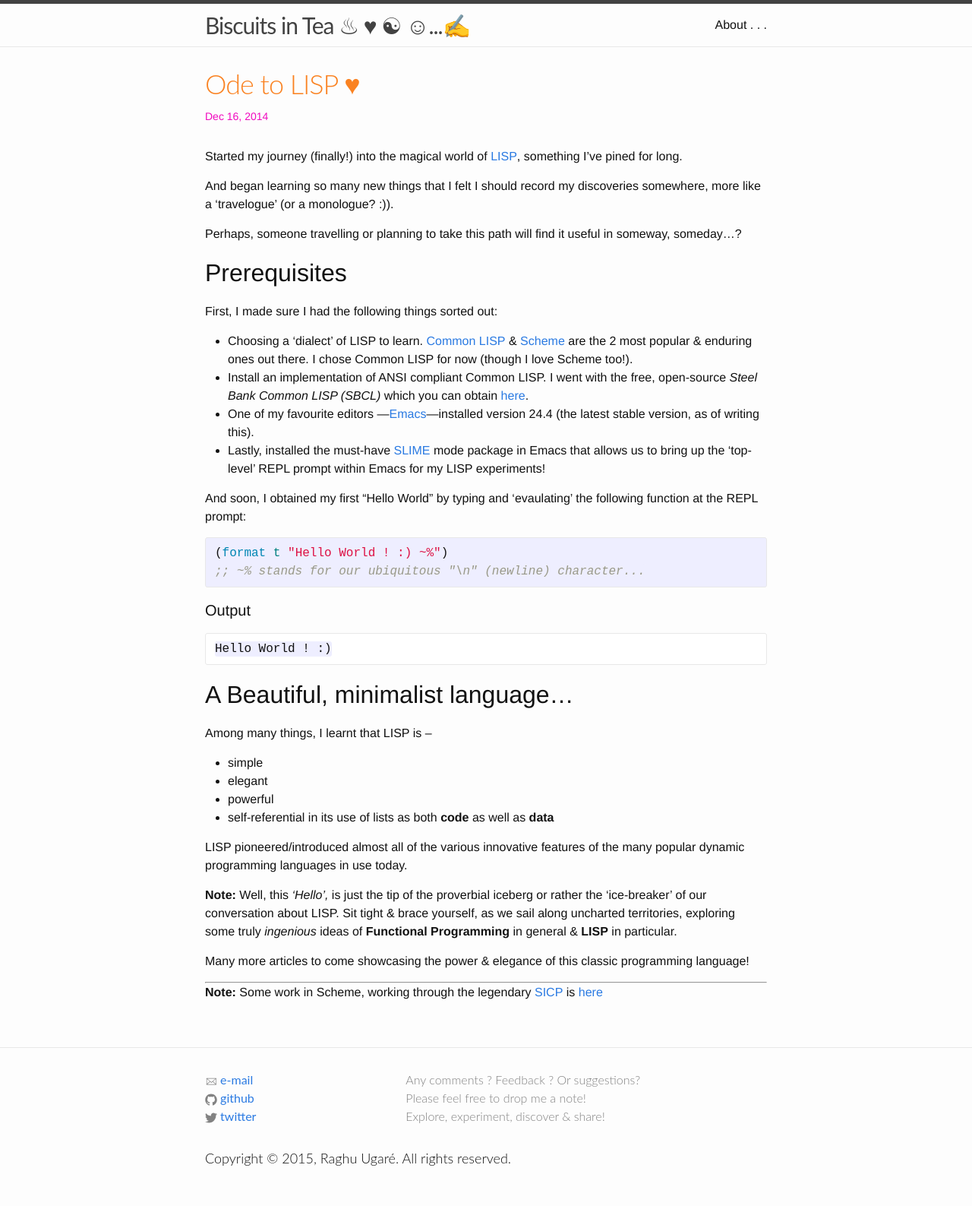
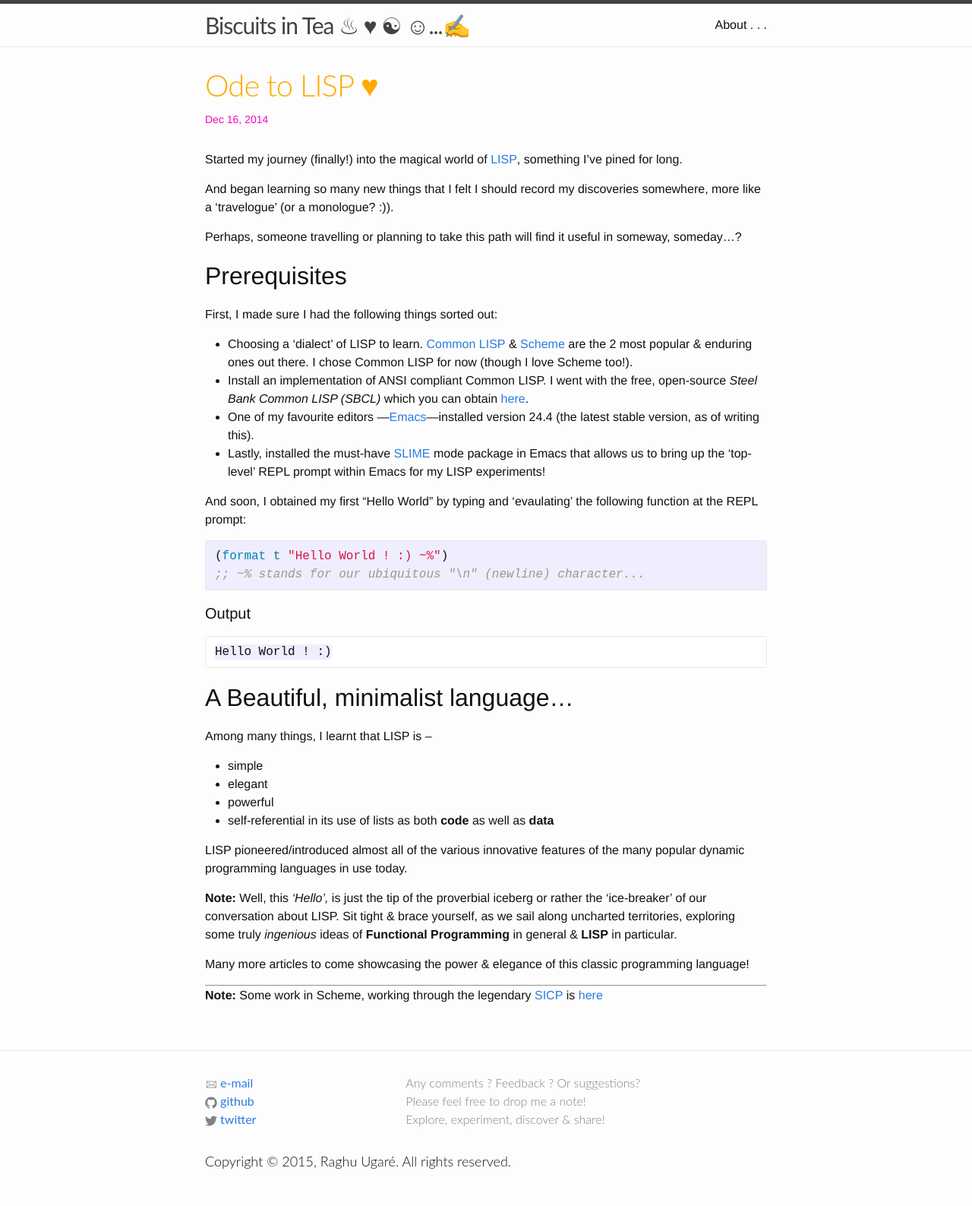
Before and after one commit to raghuugare/raghuugare.bkup, a Jekyll site: the page built from _posts/2014-12-16-ode_to_LISP.markdown, in a window 1280 px wide. Shown: the whole page at 76% size. Built offline with Jekyll 4.4.1, drawn with Linux system fonts in a browser that asks for light colours.

Commit message:
Cosmetic changes...

```diff
--- a/_sass/_layout.scss
+++ b/_sass/_layout.scss
@@ -211,7 +211,7 @@
     font-style: normal;
     font-size: $title-font-size;
 
-    color: $title-color;
+    color: $title-font-color;
     letter-spacing: -1px;
     line-height: 1;
 
--- a/css/main.scss
+++ b/css/main.scss
@@ -15,14 +15,14 @@ $blockquote-font-style: normal;
 $blockquote-font-size: 24px;
 $blockquote-font-weight: 300;
 
-$code-font-family: source-code-pro, anonymous-pro,  monospace;
+$code-font-family: anonymous-pro,  monospace;
 $code-font-style: normal;
 $code-font-weight: 400;
 $code-font-size:  16px;
 
 $title-font-family: marmelad, lato, sans-serif;
-$title-color: #fa8221;
-$title-font-size: 36px;
+$title-font-color: #ffaa00; // #fa8221;
+$title-font-size: 40px;
 
 $post-link-font-family: marmelad, lato, sans-serif;
 $post-link-font-weight: 400;
```
